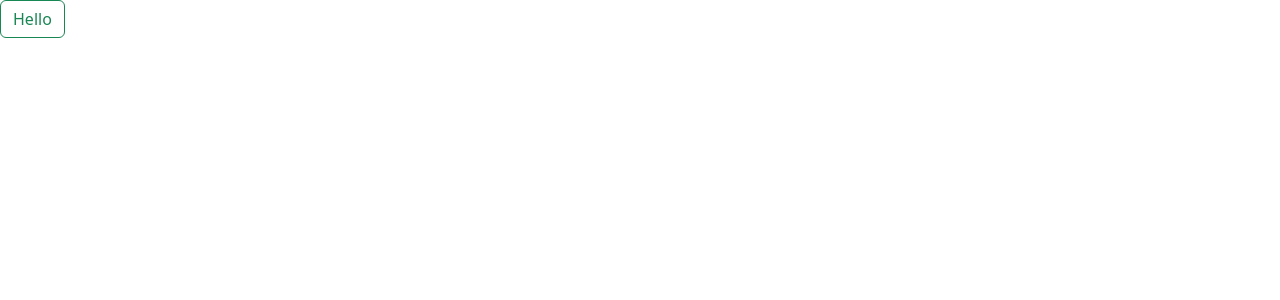
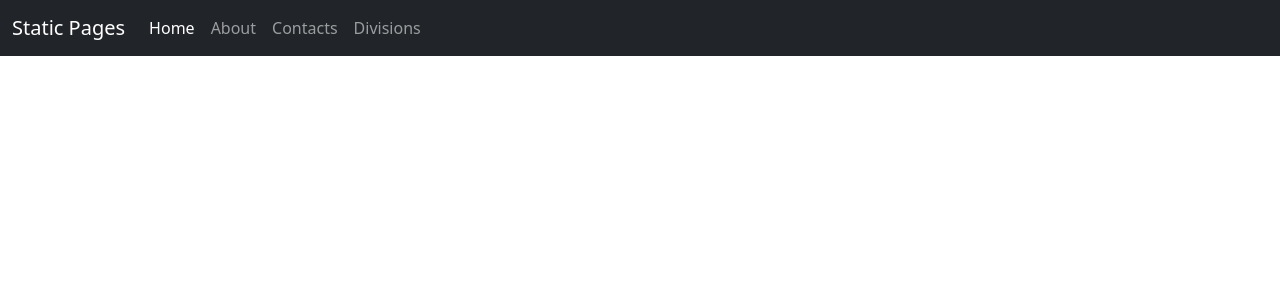
Before and after one commit to limbonalim/Home-Work-64, a React (Vite) app: page / in a window 1280 px wide. Shown: the top 300 px of the page. Built offline with nearby package versions, Linux system fonts and the light colour scheme.

Commit message:
created Toolbar component

```diff
--- a/package.json
+++ b/package.json
@@ -12,7 +12,8 @@
   "dependencies": {
     "bootstrap": "^5.3.2",
     "react": "^18.2.0",
-    "react-dom": "^18.2.0"
+    "react-dom": "^18.2.0",
+    "react-router-dom": "^6.20.1"
   },
   "devDependencies": {
     "@types/react": "^18.2.37",
--- /dev/null
+++ b/src/components/Toolbar/Toolbar.tsx
@@ -0,0 +1,33 @@
+import React from 'react';
+import {Link, NavLink} from 'react-router-dom';
+
+const Toolbar = () => {
+  return (
+    <nav className="navbar navbar-expand-lg bg-dark" data-bs-theme="dark">
+      <div className="container-fluid">
+        <Link className="navbar-brand" to="/">Static Pages</Link>
+        <button className="navbar-toggler" type="button" data-bs-toggle="collapse" data-bs-target="#navbarNav" aria-controls="navbarNav" aria-expanded="false" aria-label="Toggle navigation">
+          <span className="navbar-toggler-icon"></span>
+        </button>
+        <div className="collapse navbar-collapse" id="navbarNav">
+          <ul className="navbar-nav">
+            <li className="nav-item">
+              <NavLink to="/" className="nav-link">Home</NavLink>
+            </li>
+            <li className="nav-item">
+              <NavLink to="/pages/about" className="nav-link">About</NavLink>
+            </li>
+            <li className="nav-item">
+              <NavLink to="/pages/contacts" className="nav-link">Contacts</NavLink>
+            </li>
+            <li className="nav-item">
+              <NavLink to="/pages/divisions" className="nav-link">Divisions</NavLink>
+            </li>
+          </ul>
+        </div>
+      </div>
+    </nav>
+  );
+};
+
+export default Toolbar;
--- a/src/containers/App/App.tsx
+++ b/src/containers/App/App.tsx
@@ -1,8 +1,16 @@
+import Toolbar from '../../components/Toolbar/Toolbar';
+
 const App = () => {
 
 
   return (
-    <div className="btn btn-outline-success">Hello</div>
+    <>
+      <header>
+        <Toolbar/>
+      </header>
+      <main>
+      </main>
+    </>
   );
 };
 
--- a/src/main.tsx
+++ b/src/main.tsx
@@ -1,10 +1,13 @@
 import React from 'react'
 import ReactDOM from 'react-dom/client'
 import App from './containers/App/App'
+import {BrowserRouter} from 'react-router-dom';
 import 'bootstrap/dist/css/bootstrap.min.css'
 
 ReactDOM.createRoot(document.getElementById('root')!).render(
   <React.StrictMode>
-    <App />
+    <BrowserRouter>
+      <App />
+    </BrowserRouter>
   </React.StrictMode>,
 )
```
Also changed, not shown: 1 other file (tests, documents, lock files or other folders).
